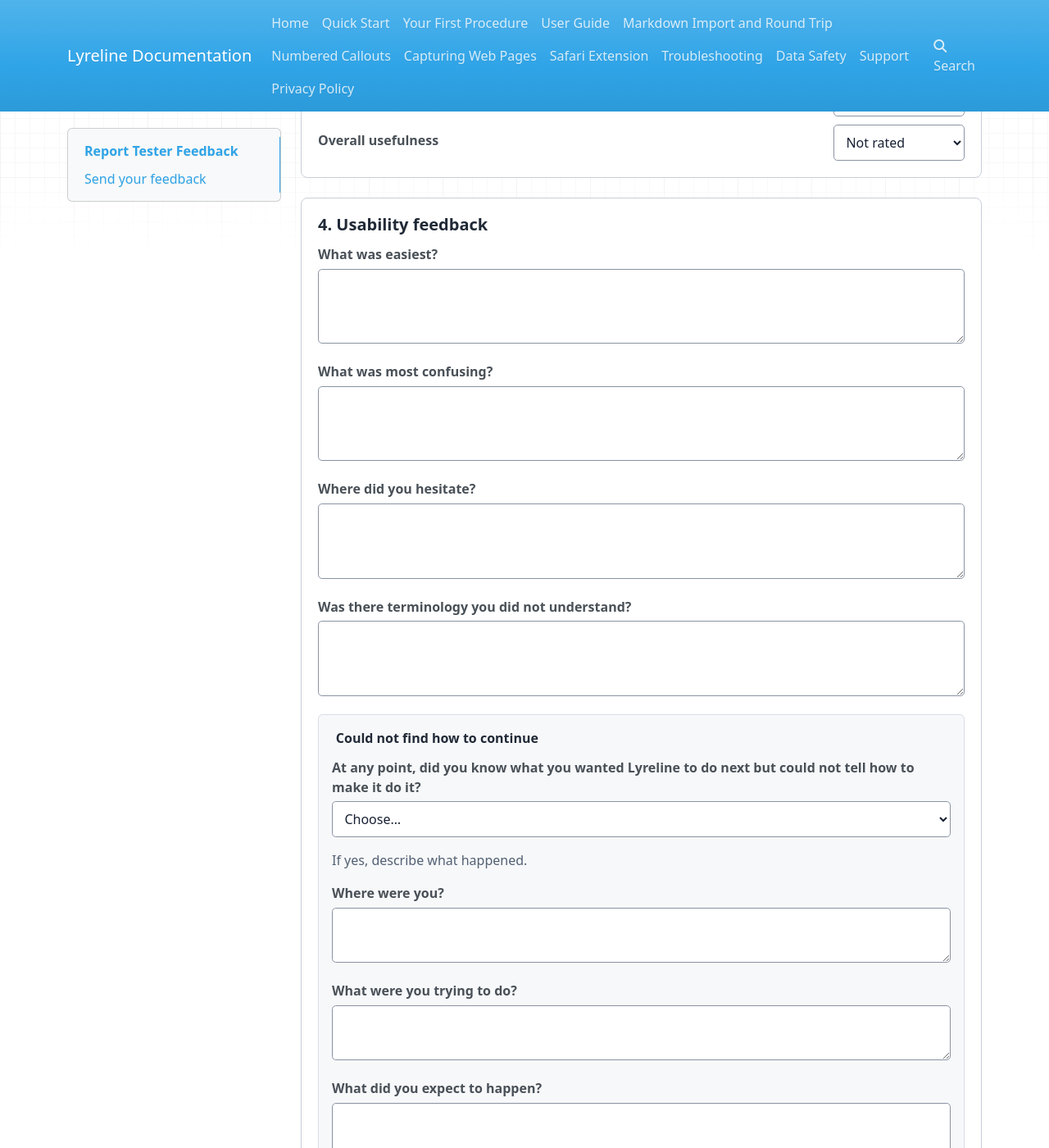
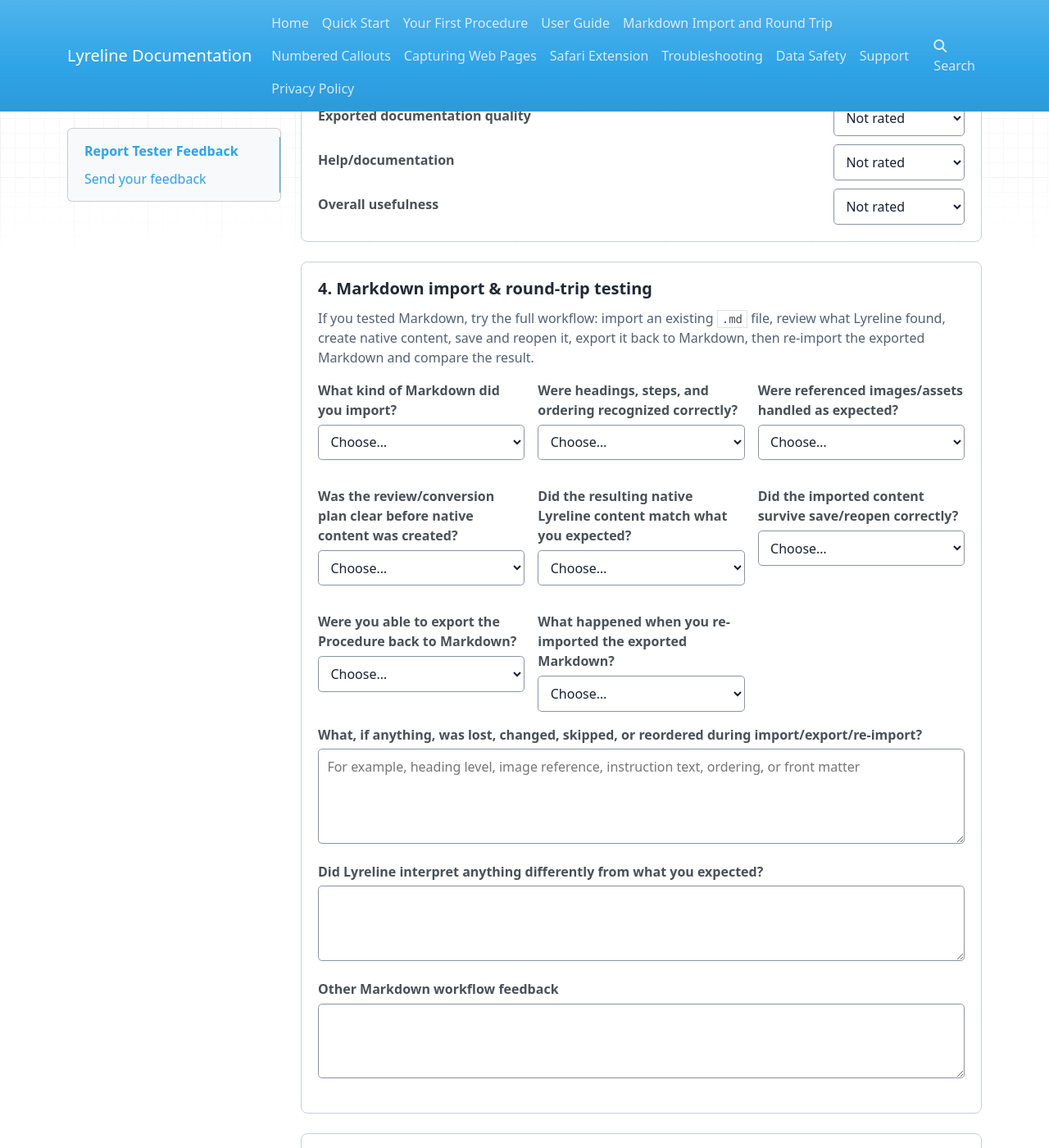
Before and after one commit to 94972cptbv-tech/Lyreline-Documentation, an MkDocs documentation site: the page built from docs/testing/feedback.md, in a window 1280 px wide and 1400 px high, scrolled down 1284 px. Shown: the whole window at 82% size. Built offline with MkDocs 1.6.1, drawn with Linux system fonts in a browser that asks for light colours; nearby versions of some CDN libraries; some of the changed text lies outside the part shown.

Commit message:
Add Markdown import and round-trip tester feedback

```diff
--- a/docs/javascripts/feedback.js
+++ b/docs/javascripts/feedback.js
@@ -46,10 +46,25 @@
       answered("Organizing captured content", text(data, "ratingOrganizing"), "/5"),
       answered("Creating/editing a Procedure", text(data, "ratingProcedure"), "/5"),
       answered("Image editing", text(data, "ratingImageEditing"), "/5"),
+      answered("Markdown import & round trip", text(data, "ratingMarkdown"), "/5"),
       answered("Publication Review", text(data, "ratingReview"), "/5"),
       answered("Exported documentation quality", text(data, "ratingExport"), "/5"),
       answered("Help/documentation", text(data, "ratingHelp"), "/5"),
       answered("Overall usefulness", text(data, "ratingOverall"), "/5")
+    ]);
+
+    addSection(report, "MARKDOWN IMPORT & ROUND TRIP", [
+      answered("Source type", text(data, "markdownSource")),
+      answered("Headings/steps/order recognized", text(data, "markdownStructure")),
+      answered("Images/assets handled correctly", text(data, "markdownAssets")),
+      answered("Review/conversion plan clear", text(data, "markdownPlan")),
+      answered("Native Lyreline content matched expectations", text(data, "markdownNative")),
+      answered("Save/reopen preserved imported content", text(data, "markdownSaveReopen")),
+      answered("Export back to Markdown", text(data, "markdownExport")),
+      answered("Re-import result", text(data, "markdownReimport")),
+      answered("Lost, changed, skipped, or reordered", text(data, "markdownLoss")),
+      answered("Unexpected interpretation", text(data, "markdownUnexpected")),
+      answered("Other Markdown feedback", text(data, "markdownComments"))
     ]);
 
     addSection(report, "USABILITY", [
--- a/docs/testing/feedback.md
+++ b/docs/testing/feedback.md
@@ -1,6 +1,6 @@
 # Report Tester Feedback
 
-[Tester Program](index.md) · [Standard Test](tester-guide.md) · [Your Own Workflow](real-work-test.md) · [Advanced](advanced-testing.md) · [Safari](safari-testing.md) · **Feedback**
+[Tester Program](index.md) · [Standard Test](tester-guide.md) · [Your Own Workflow](real-work-test.md) · [Advanced](advanced-testing.md) · [Safari](safari-testing.md) · [Markdown Import & Round Trip](../markdown-round-trip.md) · **Feedback**
 
 Usability findings are as important as technical defects. Complete the fields
 that apply, copy the finished report, and paste it into an email. Nothing you
@@ -10,26 +10,11 @@
   <section class="feedback-section" aria-labelledby="tester-information-heading">
     <h2 id="tester-information-heading">1. Tester information</h2>
     <div class="feedback-grid">
-      <div class="feedback-field">
-        <label for="tester-name">Tester name or initials</label>
-        <input id="tester-name" name="testerName" type="text" autocomplete="name">
-      </div>
-      <div class="feedback-field">
-        <label for="test-date">Test date</label>
-        <input id="test-date" name="testDate" type="date">
-      </div>
-      <div class="feedback-field">
-        <label for="lyreline-version">Lyreline version/build</label>
-        <input id="lyreline-version" name="version" type="text" value="1.0 / Build 1">
-      </div>
-      <div class="feedback-field">
-        <label for="macos-version">macOS version</label>
-        <input id="macos-version" name="macOS" type="text" placeholder="For example, macOS 15.5">
-      </div>
-      <div class="feedback-field">
-        <label for="mac-model">Mac model <span class="optional">Optional</span></label>
-        <input id="mac-model" name="macModel" type="text" placeholder="If known">
-      </div>
+      <div class="feedback-field"><label for="tester-name">Tester name or initials</label><input id="tester-name" name="testerName" type="text" autocomplete="name"></div>
+      <div class="feedback-field"><label for="test-date">Test date</label><input id="test-date" name="testDate" type="date"></div>
+      <div class="feedback-field"><label for="lyreline-version">Lyreline version/build</label><input id="lyreline-version" name="version" type="text" value="1.0 / Build 1"></div>
+      <div class="feedback-field"><label for="macos-version">macOS version</label><input id="macos-version" name="macOS" type="text" placeholder="For example, macOS 15.5"></div>
+      <div class="feedback-field"><label for="mac-model">Mac model <span class="optional">Optional</span></label><input id="mac-model" name="macModel" type="text" placeholder="If known"></div>
     </div>
   </section>
 
@@ -42,6 +27,7 @@
       <label><input type="checkbox" name="testType" value="Advanced Testing"> Advanced Testing</label>
       <label><input type="checkbox" name="testType" value="Safari Manual Capture"> Safari Manual Capture</label>
       <label><input type="checkbox" name="testType" value="Safari Workflow Observation"> Safari Workflow Observation</label>
+      <label><input type="checkbox" name="testType" value="Markdown Import and Round Trip"> Markdown Import &amp; Round Trip</label>
     </div>
   </fieldset>
 
@@ -49,29 +35,39 @@
     <h2 id="overall-experience-heading">3. Overall experience</h2>
     <p class="rating-key"><strong>1</strong> = Very difficult / poor &nbsp; <strong>5</strong> = Very easy / excellent</p>
     <div class="ratings-grid">
-      <label for="rating-getting-started">Getting started</label>
-      <select id="rating-getting-started" name="ratingGettingStarted"><option value="">Not rated</option><option>1</option><option>2</option><option>3</option><option>4</option><option>5</option></select>
-      <label for="rating-capture">Capture</label>
-      <select id="rating-capture" name="ratingCapture"><option value="">Not rated</option><option>1</option><option>2</option><option>3</option><option>4</option><option>5</option></select>
-      <label for="rating-organizing">Organizing captured content</label>
-      <select id="rating-organizing" name="ratingOrganizing"><option value="">Not rated</option><option>1</option><option>2</option><option>3</option><option>4</option><option>5</option></select>
-      <label for="rating-procedure">Creating/editing a Procedure</label>
-      <select id="rating-procedure" name="ratingProcedure"><option value="">Not rated</option><option>1</option><option>2</option><option>3</option><option>4</option><option>5</option></select>
-      <label for="rating-image-editing">Image editing</label>
-      <select id="rating-image-editing" name="ratingImageEditing"><option value="">Not rated</option><option>1</option><option>2</option><option>3</option><option>4</option><option>5</option></select>
-      <label for="rating-review">Publication Review</label>
-      <select id="rating-review" name="ratingReview"><option value="">Not rated</option><option>1</option><option>2</option><option>3</option><option>4</option><option>5</option></select>
-      <label for="rating-export">Exported documentation quality</label>
-      <select id="rating-export" name="ratingExport"><option value="">Not rated</option><option>1</option><option>2</option><option>3</option><option>4</option><option>5</option></select>
-      <label for="rating-help">Help/documentation</label>
-      <select id="rating-help" name="ratingHelp"><option value="">Not rated</option><option>1</option><option>2</option><option>3</option><option>4</option><option>5</option></select>
-      <label for="rating-overall">Overall usefulness</label>
-      <select id="rating-overall" name="ratingOverall"><option value="">Not rated</option><option>1</option><option>2</option><option>3</option><option>4</option><option>5</option></select>
+      <label for="rating-getting-started">Getting started</label><select id="rating-getting-started" name="ratingGettingStarted"><option value="">Not rated</option><option>1</option><option>2</option><option>3</option><option>4</option><option>5</option></select>
+      <label for="rating-capture">Capture</label><select id="rating-capture" name="ratingCapture"><option value="">Not rated</option><option>1</option><option>2</option><option>3</option><option>4</option><option>5</option></select>
+      <label for="rating-organizing">Organizing captured content</label><select id="rating-organizing" name="ratingOrganizing"><option value="">Not rated</option><option>1</option><option>2</option><option>3</option><option>4</option><option>5</option></select>
+      <label for="rating-procedure">Creating/editing a Procedure</label><select id="rating-procedure" name="ratingProcedure"><option value="">Not rated</option><option>1</option><option>2</option><option>3</option><option>4</option><option>5</option></select>
+      <label for="rating-image-editing">Image editing</label><select id="rating-image-editing" name="ratingImageEditing"><option value="">Not rated</option><option>1</option><option>2</option><option>3</option><option>4</option><option>5</option></select>
+      <label for="rating-markdown">Markdown import &amp; round trip</label><select id="rating-markdown" name="ratingMarkdown"><option value="">Not rated</option><option>1</option><option>2</option><option>3</option><option>4</option><option>5</option></select>
+      <label for="rating-review">Publication Review</label><select id="rating-review" name="ratingReview"><option value="">Not rated</option><option>1</option><option>2</option><option>3</option><option>4</option><option>5</option></select>
+      <label for="rating-export">Exported documentation quality</label><select id="rating-export" name="ratingExport"><option value="">Not rated</option><option>1</option><option>2</option><option>3</option><option>4</option><option>5</option></select>
+      <label for="rating-help">Help/documentation</label><select id="rating-help" name="ratingHelp"><option value="">Not rated</option><option>1</option><option>2</option><option>3</option><option>4</option><option>5</option></select>
+      <label for="rating-overall">Overall usefulness</label><select id="rating-overall" name="ratingOverall"><option value="">Not rated</option><option>1</option><option>2</option><option>3</option><option>4</option><option>5</option></select>
     </div>
   </section>
 
+  <section class="feedback-section" aria-labelledby="markdown-heading">
+    <h2 id="markdown-heading">4. Markdown import &amp; round-trip testing</h2>
+    <p class="field-help">If you tested Markdown, try the full workflow: import an existing <code>.md</code> file, review what Lyreline found, create native content, save and reopen it, export it back to Markdown, then re-import the exported Markdown and compare the result.</p>
+    <div class="feedback-grid">
+      <div class="feedback-field"><label for="markdown-source">What kind of Markdown did you import?</label><select id="markdown-source" name="markdownSource"><option value="">Choose…</option><option>Existing standalone Markdown</option><option>MkDocs-style Markdown</option><option>Previously exported from Lyreline</option><option>Other</option><option>Did not test Markdown</option></select></div>
+      <div class="feedback-field"><label for="markdown-structure">Were headings, steps, and ordering recognized correctly?</label><select id="markdown-structure" name="markdownStructure"><option value="">Choose…</option><option>Yes</option><option>Mostly</option><option>No</option><option>Not sure</option><option>Not tested</option></select></div>
+      <div class="feedback-field"><label for="markdown-assets">Were referenced images/assets handled as expected?</label><select id="markdown-assets" name="markdownAssets"><option value="">Choose…</option><option>Yes</option><option>Mostly</option><option>No</option><option>No assets in source</option><option>Not tested</option></select></div>
+      <div class="feedback-field"><label for="markdown-plan">Was the review/conversion plan clear before native content was created?</label><select id="markdown-plan" name="markdownPlan"><option value="">Choose…</option><option>Yes</option><option>Mostly</option><option>No</option><option>I did not see a review plan</option><option>Not tested</option></select></div>
+      <div class="feedback-field"><label for="markdown-native">Did the resulting native Lyreline content match what you expected?</label><select id="markdown-native" name="markdownNative"><option value="">Choose…</option><option>Yes</option><option>Mostly</option><option>No</option><option>Could not complete</option><option>Not tested</option></select></div>
+      <div class="feedback-field"><label for="markdown-save-reopen">Did the imported content survive save/reopen correctly?</label><select id="markdown-save-reopen" name="markdownSaveReopen"><option value="">Choose…</option><option>Yes</option><option>Mostly</option><option>No</option><option>Not tested</option></select></div>
+      <div class="feedback-field"><label for="markdown-export">Were you able to export the Procedure back to Markdown?</label><select id="markdown-export" name="markdownExport"><option value="">Choose…</option><option>Yes</option><option>No</option><option>Not attempted</option></select></div>
+      <div class="feedback-field"><label for="markdown-reimport">What happened when you re-imported the exported Markdown?</label><select id="markdown-reimport" name="markdownReimport"><option value="">Choose…</option><option>Matched expectations</option><option>Minor differences</option><option>Major differences</option><option>Re-import failed</option><option>Not attempted</option></select></div>
+    </div>
+    <div class="feedback-field"><label for="markdown-loss">What, if anything, was lost, changed, skipped, or reordered during import/export/re-import?</label><textarea id="markdown-loss" name="markdownLoss" rows="4" placeholder="For example, heading level, image reference, instruction text, ordering, or front matter"></textarea></div>
+    <div class="feedback-field"><label for="markdown-unexpected">Did Lyreline interpret anything differently from what you expected?</label><textarea id="markdown-unexpected" name="markdownUnexpected" rows="3"></textarea></div>
+    <div class="feedback-field"><label for="markdown-comments">Other Markdown workflow feedback</label><textarea id="markdown-comments" name="markdownComments" rows="3"></textarea></div>
+  </section>
+
   <section class="feedback-section" aria-labelledby="usability-heading">
-    <h2 id="usability-heading">4. Usability feedback</h2>
+    <h2 id="usability-heading">5. Usability feedback</h2>
     <div class="feedback-field"><label for="easiest">What was easiest?</label><textarea id="easiest" name="easiest" rows="3"></textarea></div>
     <div class="feedback-field"><label for="confusing">What was most confusing?</label><textarea id="confusing" name="confusing" rows="3"></textarea></div>
     <div class="feedback-field"><label for="hesitated">Where did you hesitate?</label><textarea id="hesitated" name="hesitated" rows="3"></textarea></div>
@@ -92,13 +88,13 @@
         <div class="feedback-field"><label for="noticed-help">Did you notice Lyreline had Help?</label><select id="noticed-help" name="noticedHelp"><option value="">Choose…</option><option>Yes</option><option>No</option><option>Not sure</option></select></div>
         <div class="feedback-field"><label for="help-answered">Did Help answer your question?</label><select id="help-answered" name="helpAnswered"><option value="">Choose…</option><option>Yes</option><option>Partly</option><option>No</option><option>Did not use Help</option></select></div>
       </div>
-      <div class="feedback-field"><label for="help-used">Which Help pages did you use?</label><input id="help-used" name="helpUsed" type="text" placeholder="For example, Quick Start or User Guide"></div>
+      <div class="feedback-field"><label for="help-used">Which Help pages did you use?</label><input id="help-used" name="helpUsed" type="text" placeholder="For example, Quick Start, Markdown Import and Round Trip, or User Guide"></div>
       <div class="feedback-field"><label for="help-missing">What topic was missing or too technical?</label><textarea id="help-missing" name="helpMissing" rows="3"></textarea></div>
     </fieldset>
   </section>
 
   <section class="feedback-section" aria-labelledby="value-heading">
-    <h2 id="value-heading">5. Value</h2>
+    <h2 id="value-heading">6. Value</h2>
     <div class="feedback-grid">
       <div class="feedback-field"><label for="saved-time">Did Lyreline save time compared with how you normally create documentation?</label><select id="saved-time" name="savedTime"><option value="">Choose…</option><option>Yes</option><option>Somewhat</option><option>No</option><option>Not sure</option></select></div>
       <div class="feedback-field"><label for="use-again">Would you use Lyreline again?</label><select id="use-again" name="useAgain"><option value="">Choose…</option><option>Yes</option><option>Maybe</option><option>No</option></select></div>
@@ -110,9 +106,9 @@
   </section>
 
   <section class="feedback-section optional-section" aria-labelledby="defect-heading">
-    <h2 id="defect-heading">6. Defect report <span class="optional">Optional</span></h2>
+    <h2 id="defect-heading">7. Defect report <span class="optional">Optional</span></h2>
     <div class="feedback-grid">
-      <div class="feedback-field"><label for="defect-area">Area</label><input id="defect-area" name="defectArea" type="text" placeholder="For example, Capture or PDF export"></div>
+      <div class="feedback-field"><label for="defect-area">Area</label><input id="defect-area" name="defectArea" type="text" placeholder="For example, Capture, Markdown import, or PDF export"></div>
       <div class="feedback-field"><label for="defect-severity">Severity</label><select id="defect-severity" name="defectSeverity"><option value="">Choose…</option><option>BLOCKER</option><option>MAJOR</option><option>MINOR</option><option>USABILITY</option><option>SUGGESTION</option></select></div>
     </div>
     <details class="severity-guide"><summary>Severity definitions</summary><dl><dt>BLOCKER</dt><dd>Cannot continue the primary workflow or significant data appears lost.</dd><dt>MAJOR</dt><dd>Feature fails or behaves incorrectly, but another path may exist.</dd><dt>MINOR</dt><dd>Annoying or confusing but does not prevent completion.</dd><dt>USABILITY</dt><dd>Feature technically works, but it is difficult to understand or use.</dd><dt>SUGGESTION</dt><dd>Enhancement or idea rather than a defect.</dd></dl></details>
@@ -129,14 +125,14 @@
   </section>
 
   <section class="feedback-section optional-section" aria-labelledby="feature-heading">
-    <h2 id="feature-heading">7. Feature request or idea <span class="optional">Optional</span></h2>
+    <h2 id="feature-heading">8. Feature request or idea <span class="optional">Optional</span></h2>
     <div class="feedback-field"><label for="feature-expectation">What did you expect Lyreline to do?</label><textarea id="feature-expectation" name="featureExpectation" rows="3"></textarea></div>
     <div class="feedback-field"><label for="feature-value">Why would this be useful?</label><textarea id="feature-value" name="featureValue" rows="3"></textarea></div>
     <div class="feedback-field"><label for="feature-importance">How important is it?</label><select id="feature-importance" name="featureImportance"><option value="">Choose…</option><option>Blocking</option><option>Important</option><option>Nice to have</option></select></div>
   </section>
 
   <section class="feedback-section" aria-labelledby="final-comments-heading">
-    <h2 id="final-comments-heading">8. Final comments</h2>
+    <h2 id="final-comments-heading">9. Final comments</h2>
     <div class="feedback-field"><label for="final-comments">Anything else you want us to know?</label><textarea id="final-comments" name="finalComments" rows="5"></textarea></div>
   </section>
 
@@ -184,10 +180,24 @@
 Organizing captured content:
 Creating/editing a Procedure:
 Image editing:
+Markdown import & round trip:
 Publication Review:
 Exported documentation quality:
 Help/documentation:
 Overall usefulness:
+
+MARKDOWN IMPORT & ROUND TRIP
+Source type:
+Headings/steps/order recognized:
+Images/assets handled correctly:
+Review/conversion plan clear:
+Native Lyreline content matched expectations:
+Save/reopen preserved imported content:
+Export back to Markdown:
+Re-import result:
+Anything lost, changed, skipped, or reordered:
+Unexpected interpretation:
+Other Markdown feedback:
 
 USABILITY
 What was easiest:
```
